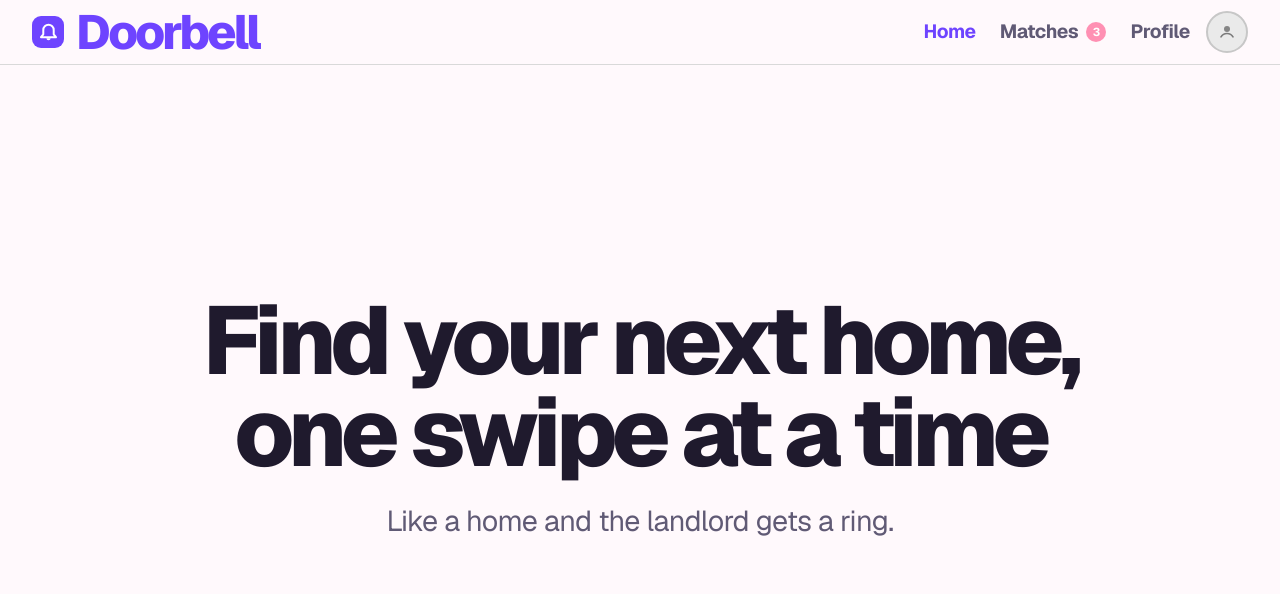
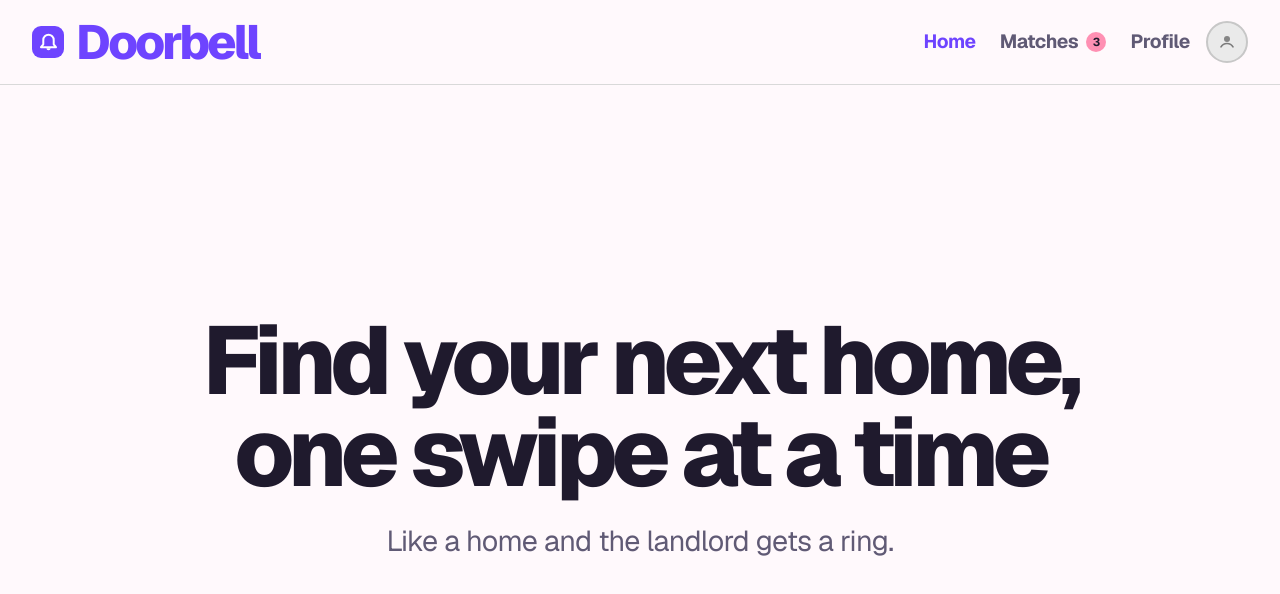
Before and after one commit to holmmi/doorbell, a React (Vite) app in the folder doorbell-frontend/: page / in a window 1280 px wide. Shown: the top 594 px of the page. Built offline with nearby package versions, Linux system fonts and the light colour scheme; a web font is replaced by a local one.

Commit message:
Fix pr comments

```diff
--- a/doorbell-frontend/src/components/AppShell.tsx
+++ b/doorbell-frontend/src/components/AppShell.tsx
@@ -33,19 +33,27 @@ export function AppShell() {
           sx={{
             justifyContent: 'space-between',
             alignItems: 'center',
-            minHeight: 84,
+            flexWrap: { xs: 'wrap', md: 'nowrap' },
+            minHeight: { xs: 'auto', md: 84 },
             px: { xs: 2.5, md: 4 },
+            py: { xs: 1.25, md: 0 },
+            rowGap: { xs: 1, md: 0 },
           }}
         >
-          <DoorbellLogo />
+          <Box sx={{ order: { xs: 1, md: 0 } }}>
+            <DoorbellLogo />
+          </Box>
 
           <Box
             sx={{
               display: 'flex',
               alignItems: 'center',
-              gap: { xs: 1.5, md: 3 },
-              ml: 'auto',
-              mr: 2,
+              justifyContent: { xs: 'center', md: 'flex-start' },
+              gap: { xs: 2, md: 3 },
+              flexBasis: { xs: '100%', md: 'auto' },
+              order: { xs: 3, md: 0 },
+              ml: { xs: 0, md: 'auto' },
+              mr: { xs: 0, md: 2 },
             }}
           >
             {navItems.map((item) => (
@@ -80,7 +88,9 @@ export function AppShell() {
             ))}
           </Box>
 
-          <ProfileAvatar alt={t('profile.avatarAlt')} />
+          <Box sx={{ order: { xs: 2, md: 0 } }}>
+            <ProfileAvatar alt={t('profile.avatarAlt')} />
+          </Box>
         </Toolbar>
       </AppBar>
 
--- a/doorbell-frontend/src/components/MatchesBadge.tsx
+++ b/doorbell-frontend/src/components/MatchesBadge.tsx
@@ -17,7 +17,7 @@ export function MatchesBadge({ count }: MatchesBadgeProps) {
         px: 0.75,
         borderRadius: 999,
         backgroundColor: 'secondary.main',
-        color: 'text.tertiary',
+        color: 'text.primary',
         fontWeight: 700,
         lineHeight: 1,
       }}
@@ -26,7 +26,7 @@ export function MatchesBadge({ count }: MatchesBadgeProps) {
         variant="caption"
         component="span"
         sx={{
-          color: 'text.tertiary',
+          color: 'text.primary',
           fontWeight: 700,
           fontSize: '0.72rem',
           lineHeight: 1,
```
Also changed, not shown: 2 other files (tests, documents, lock files or other folders).
